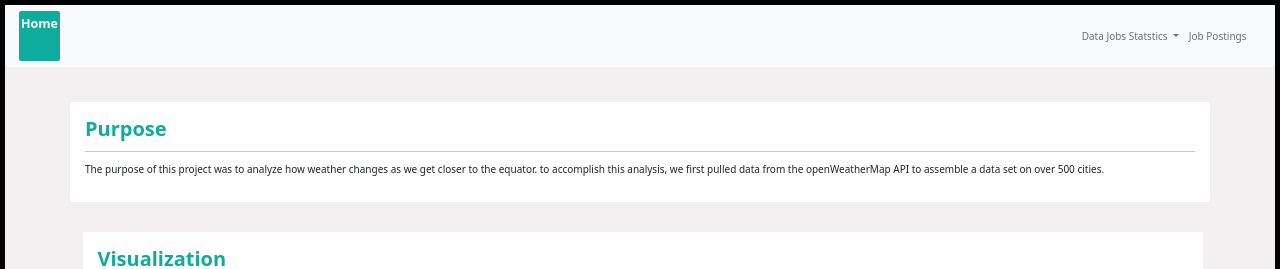
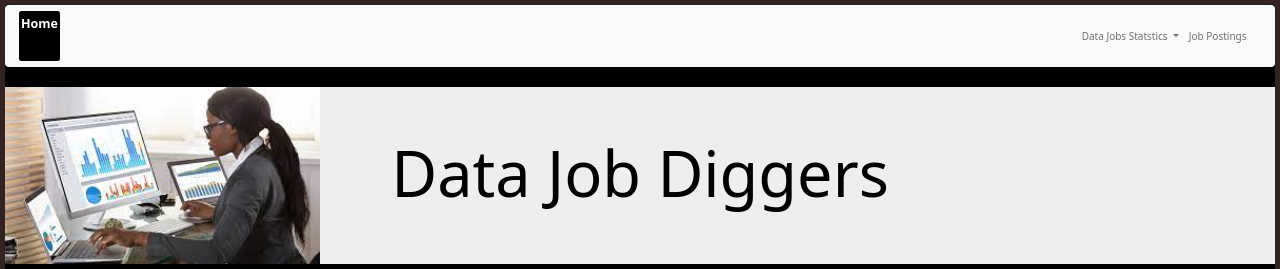
Before and after one commit to hadamzz/Data_Science_Analytics_Job_Data_Visualization_Dashboard, a Flask app: page / in a window 1280 px wide. Shown: the top 269 px of the page. Run offline with Flask 2, Linux system fonts and the light colour scheme; some libraries are stand-ins or nearby versions.

Commit message:
heather's updates

```diff
--- a/static/css/styles.css
+++ b/static/css/styles.css
@@ -1,9 +1,18 @@
-body {background-color: #f2f0f0;
-    border: 5px solid black;}
+body {
+  background-color: black;
+  border: 5px solid rgb(51, 34, 34);
+}
 
-.navbar-brand {color: white; font:bold; background: rgb(13, 172, 156);}
+.navbar-brand {
+  color: powderblue;
+  font: bold;
+  background: black;
+}
 
-.title {color: rgb(13, 172, 156); font-weight: bold;}
+.title {
+  color: powderblue(211, 233, 231);
+  font-weight: bold;
+}
 
 #map,
 body,
@@ -11,11 +20,21 @@ html {
   height: 100%;
 }
 
+.jumbotron {
+  background-image: url("../images/DV-stock.jpg");
+  background-size: contain;
+  background-repeat: no-repeat;
+  text-align: center;
+  color: black;
+  font: bolder;
+}
+
 .legend {
   line-height: 18px;
-  color: black;
-  background-color: white;
+  color: powderblue;
+  background-color: black;
 }
+
 .legend i {
   width: 18px;
   height: 18px;
--- a/templates/index.html
+++ b/templates/index.html
@@ -22,6 +22,11 @@
   <!-- Navbar component added -->
   {% include "navbar.html" %}
 
+  <!-- Jumbotron -->
+  <div class="jumbotron">
+    <h1 class="display-4">Data Job Diggers</h1>
+  </div>
+
 
     <!-- Start of 'Purpose' container -->
     <div class="container bg-grey">
@@ -32,63 +37,52 @@
           <div id="wordChart"></div>
 
           <p>
-            The purpose of this project was to analyze how weather changes as we get closer to the equator. to accomplish this analysis, we first pulled data from the openWeatherMap API to assemble a data set on over 500 cities.
-          </p>
-
-
+            Given the present climate and its impact oo the current job market like layoffs, revaluations and worries about the economy, it’s a safe bet to focus on analyzing the most high demand job skills. Some jobs appear to be bearing the brunt of layoffs on the other hand there are many career paths that are considered to be safer bets. According to the [U.S. Labor Department](https://www.bls.gov/ooh/math/data-scientists.htm) around 40 million technical jobs go unfulfilled due to a lack of skilled talent.
+<p>
+  <p>
+            Our project focused on creating a Flask Application to analyze DATA Science/ Analytics Jobs data to see which specific roles are in high-demand, average salary distribution per role, job attributes (onsite, remote, hybrid), location and current postings. Hopefully this will help our fellow classmates make an educated decision on picking roles have a high growth opportunity and might be a safer picks during a potential recession.
+                      </p>
         </div>
       </div>
-        <!-- End of 'Summary' container -->
+        <!-- End of 'Purpose' container -->
 
-      <!-- Start of 'Visualization' container -->
-      <div class="row"></div>
-      <!-- <div class="col-lg-5 col-md-12"> -->
-        <div class="box bg-white ms-2 my-4 p-4">
-          <h2 class="title text-left">Visualization</h2>
+    <!-- Start of 'Resources' container -->
+    <div class="container bg-grey">
+      <div class="row">
+        <div class="box bg-white my-4 p-4">
+          <h2 class="title text-left">Resources</h2>
           <hr>
-          <!-- Create 'first row' to hold two plots -->
-          <div class="row">
-            <div class="col-6">
-              <div class="title text-center">Salary Distribution</div>
-              <a href="visualizations/salary.html">
-                <img class="rounded img-fluid" src="static/images/salary_ss.png" alt="salary Plot">
-              </a>
-            </div>
-            <div class="col-6">
-              <div class="title text-center">Attribute Distribution</div>
-              <a href="visualizations/type.html">
-                <img class="rounded img-fluid" src="static/images/attribute_ss.png" alt="attribute Plot">
-              </a>
-            </div>
-          </div>
-          <!-- Create 'second row' to hold remaining two plots -->
-          <div class="row">
-            <div class="col-6">
-              <div class="title text-center">Job Demographics</div>
-              <a href="visualizations/country.html">
-                <img class="rounded img-fluid" src="static/images/country_ss.png" alt="country Plot">
-              </a>
-            </div>
-            <div class="col-6">
-              <div class="title text-center">Job Postings</div>
-              <a href="visualizations/map.html">
-                <img class="rounded img-fluid" src="static/images/map_ss.png" alt="map Plot">
-              </a>
-            </div>
-          </div>
+          <div id="wordChart"></div>
+
+          <p>
+            <ul>
+            <li>https://www.kaggle.com/code/hamdy17298/eda-on-data-science-jobs-salaries/data</li>
+            <li>https://www.kaggle.com/datasets/cedricaubin/linkedin-data-analyst-jobs-listings </li>
+            <li>OpenWeatherMap.org. (2012). Retrieved from https://openweathermap.org/  </li>
+            </ul>
+          </p>
         </div>
       </div>
-      <!-- End of 'Visualization' container -->
+        <!-- End of 'Resources' container -->
 
-      <!-- Start of 'Resources container' -->
-      <div>
-        <div class="row">
-          <h2 class="title text-left">Resources</h2>
+    <!-- Start of 'Team' container -->
+    <div class="container bg-grey">
+      <div class="row">
+        <div class="box bg-white my-4 p-4">
+          <h2 class="title text-left">Team</h2>
           <hr>
-            <p></p>
+          <div id="wordChart"></div>
+
+          <p> Group 15, Project 3 </p>
+          <ul>
+             <li>Heather Adams</li>
+             <li>Meena Rai</li>
+             <li>Tesa Childs-Skelton</li>
+             <li>Timea Jakab</li>
+          </ul>
         </div>
       </div>
-      <!-- End of 'Resources container' -->
+        <!-- End of 'Team' container -->
     </div>
 
   </body>
--- a/templates/navbar.html
+++ b/templates/navbar.html
@@ -2,17 +2,14 @@
 <!-- Start of navbar -->
 <nav class="navbar navbar-expand-lg navbar-light bg-light">
   <div class="container-fluid">
-
     <!-- Landing page ('Home') tab to left end-->
     <a class="navbar-brand rounded ms-2 p-1 text-white fw-bold" href="{{ url_for('home')}}">Home</a>
     <button class="navbar-toggler" type="button" data-bs-toggle="collapse" data-bs-target="#navbarSupportedContent" aria-controls="navbarSupportedContent" aria-haspopup="true" aria-expanded="false" aria-label="Toggle navigation">
       <span class="navbar-toggler-icon"></span>
     </button>
-
       <!-- Collapsable Tabs to right end-->
       <div class="collapse navbar-collapse" id="navbarSupportedContent">
       <ul class="navbar-nav ms-auto">
-
         <!-- Dropdown tab -->
         <li class="nav-item dropdown">
           <a class="nav-link dropdown-toggle" href="#" id="navbarDropdown" role="button" data-bs-toggle="dropdown" aria-expanded="false">
@@ -24,7 +21,6 @@
             <li><a class="dropdown-item" href="{{ url_for('country')}}">Job Demographic</a></li>
           </ul>
         </li>
-
         <!-- Link tabs -->
         <li class="nav-item">
           <a class="nav-link" href="{{ url_for('map')}}">Job Postings</a>
```
Also changed, not shown: templates/country.html (+11 -0 lines), templates/salary.html (+9 -0 lines), templates/type.html (+9 -0 lines), static/images/DV-stock.jpg (added), 1 other file. Lines whose indentation alone changed are shown as unchanged.
